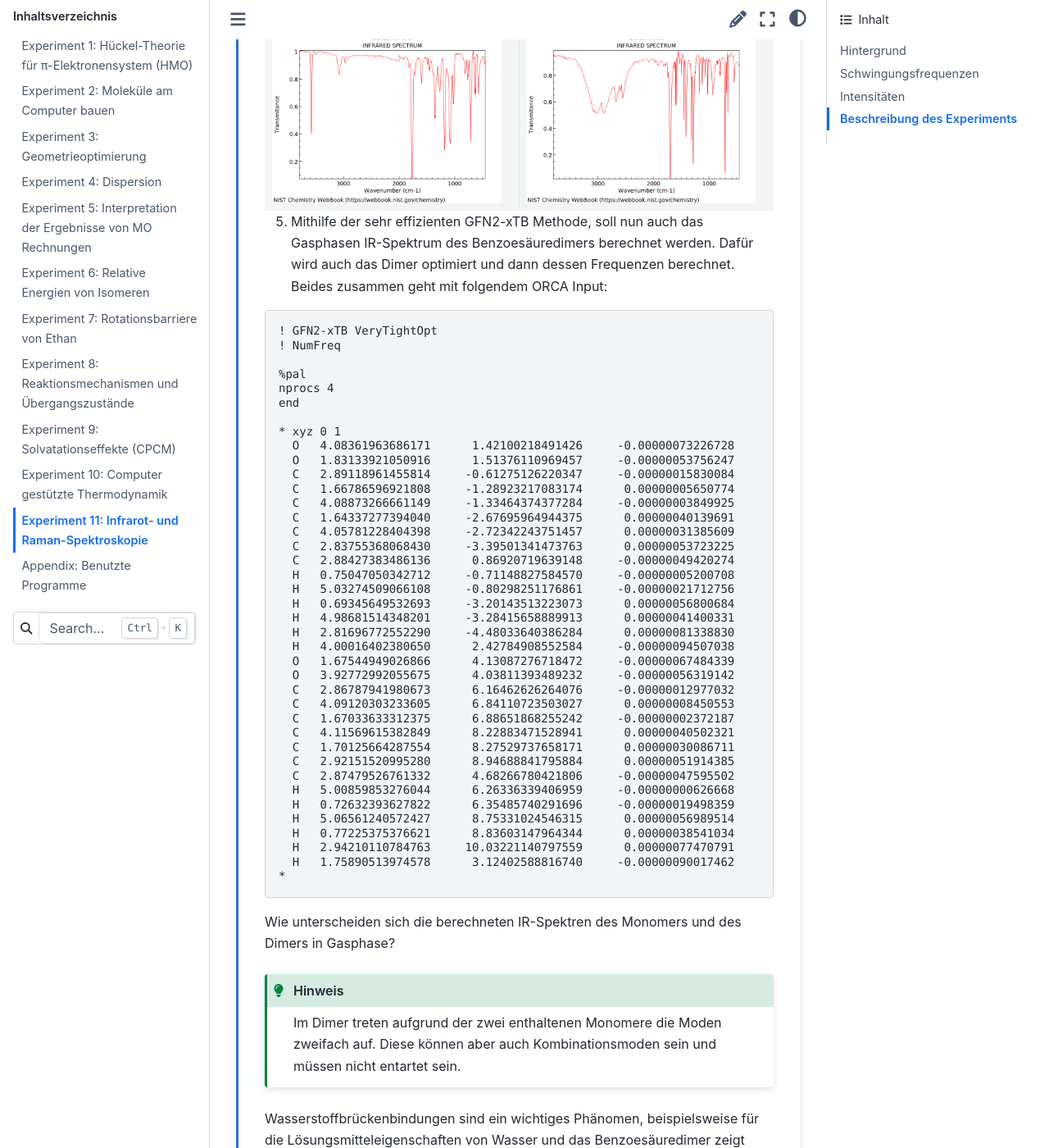
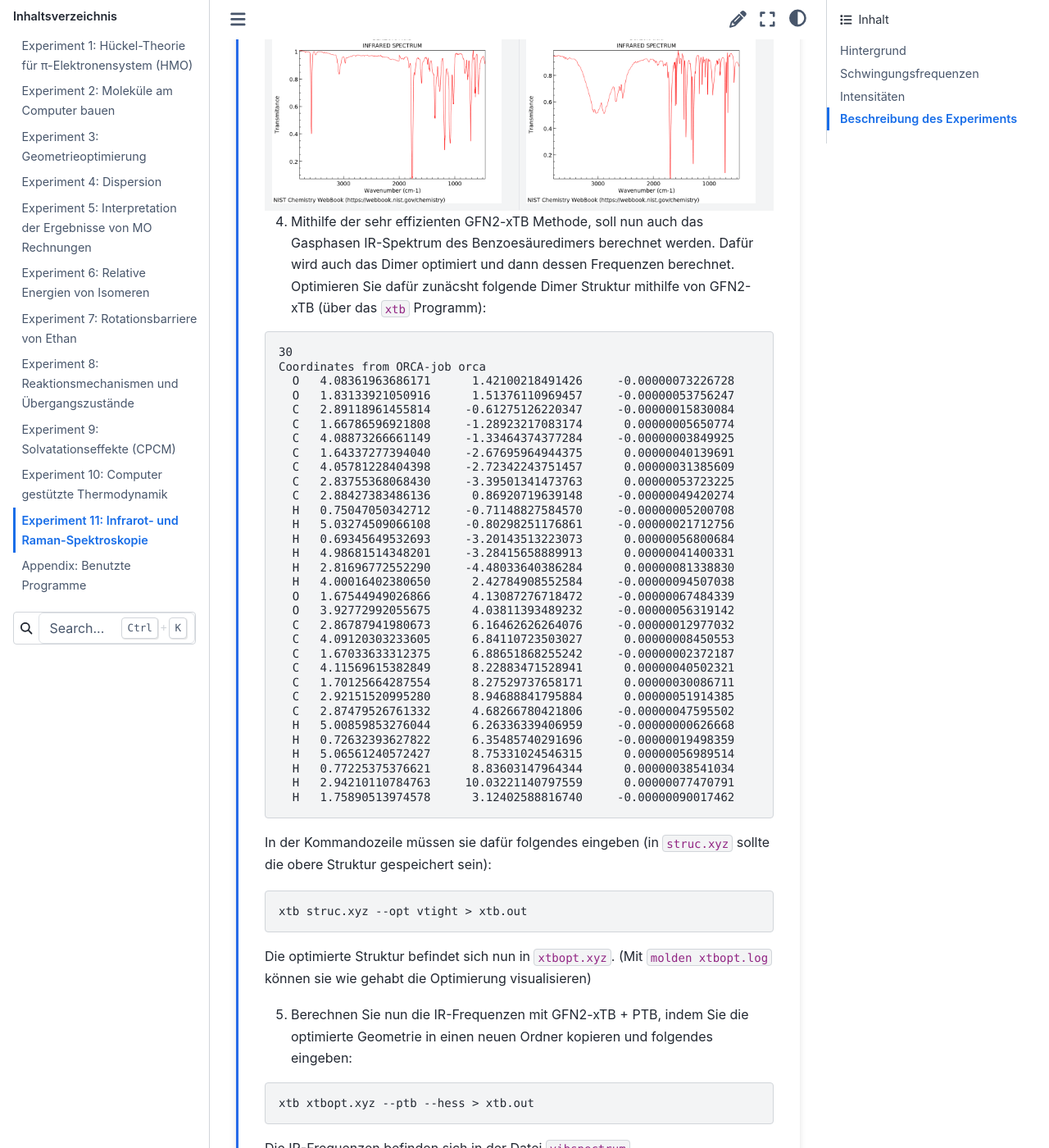
Before and after one commit to grimme-lab/bch616-teaching, a Sphinx documentation site: the page built from doc/ex11_ir_raman.rst, in a window 1280 px wide and 1400 px high, scrolled down 7530 px. Shown: the whole window at 82% size. Built offline with Sphinx 7.4.7 and the Sphinx Book theme 1.1.4, drawn with Linux system fonts in a browser that asks for light colours; some of the changed text lies outside the part shown.

Commit message:
Update ex11_ir_raman.rst
Adjusted the last exercises further, now xTB is used for Dimer opt and freq calculations.

```diff
--- a/doc/ex11_ir_raman.rst
+++ b/doc/ex11_ir_raman.rst
@@ -231,18 +231,12 @@ Beschreibung des Experiments
         +---------+---------+
 
 
-    5. Mithilfe der sehr effizienten GFN2-xTB Methode, soll nun auch das Gasphasen IR-Spektrum des Benzoesäuredimers berechnet werden. Dafür wird auch das Dimer optimiert und dann dessen Frequenzen berechnet. Beides zusammen geht mit folgendem ORCA Input:
+    4. Mithilfe der sehr effizienten GFN2-xTB Methode, soll nun auch das Gasphasen IR-Spektrum des Benzoesäuredimers berechnet werden. Dafür wird auch das Dimer optimiert und dann dessen Frequenzen berechnet. Optimieren Sie dafür zunäcsht folgende Dimer Struktur mithilfe von GFN2-xTB (über das ``xtb`` Programm):
 
     .. code-block:: none
 
-        ! GFN2-xTB VeryTightOpt
-        ! NumFreq
-
-        %pal
-        nprocs 4
-        end
-
-        * xyz 0 1
+        30
+        Coordinates from ORCA-job orca
           O   4.08361963686171      1.42100218491426     -0.00000073226728
           O   1.83133921050916      1.51376110969457     -0.00000053756247
           C   2.89118961455814     -0.61275126220347     -0.00000015830084
@@ -273,18 +267,40 @@ Beschreibung des Experiments
           H   0.77225375376621      8.83603147964344      0.00000038541034
           H   2.94210110784763     10.03221140797559      0.00000077470791
           H   1.75890513974578      3.12402588816740     -0.00000090017462
-        *
 
+    In der Kommandozeile müssen sie dafür folgendes eingeben (in ``struc.xyz`` sollte die obere Struktur gespeichert sein):
+
+    .. code-block:: none
+
+        xtb struc.xyz --opt vtight > xtb.out
+
+    Die optimierte Struktur befindet sich nun in ``xtbopt.xyz``. (Mit ``molden xtbopt.log`` können sie wie gehabt die Optimierung visualisieren)
+
+    5. Berechnen Sie nun die IR-Frequenzen mit GFN2-xTB + PTB, indem Sie die optimierte Geometrie in einen neuen Ordner kopieren und folgendes eingeben:
+
+    .. code-block:: none
+
+        xtb xtbopt.xyz --ptb --hess > xtb.out
+
+    Die IR-Frequenzen befinden sich in der Datei ``vibspectrum``.
+
+    6. Abschließend nutzen Sie folgenden Befehl um die IR-aktiven Moden aus dem ``vibspectrum`` in eine Daten Datei zu schreiben:
+
+    .. code-block:: none
+
+        nsm vibspectrum --plot --range 0.0 4000.0
+
+    Plotten Sie nun die erstelle ``plot.dat`` Datei mithilfe eines geeigneten Programms (Gnuplot, Excel, Libreofficecalc, ...)
     Wie unterscheiden sich die berechneten IR-Spektren des Monomers und des Dimers in Gasphase?
 
     .. hint::
 
-        Im Dimer treten aufgrund der zwei enthaltenen Monomere die Moden zweifach auf. Diese können aber auch Kombinationsmoden sein und müssen nicht entartet sein.
+      Im Dimer treten aufgrund der zwei enthaltenen Monomere die Moden zweifach auf. Diese können aber auch Kombinationsmoden sein und müssen nicht entartet sein.
 
 
     Wasserstoffbrückenbindungen sind ein wichtiges Phänomen, beispielsweise für die Lösungsmitteleigenschaften von Wasser und das Benzoesäuredimer zeigt deren substantiellen Einfluss auf das IR-Spektrum. Das wirft für die Modellierung von IR-Spektren in protischen Lösungsmitteln wie Wasser die Frage auf, ob die häufig verwendeten impliziten Lösungsmittelmodel wie CPCM ausreichen. Dazu soll im Folgenden der Effekt von weiteren umgebenden Benzoesäuremolekülen auf die Schwingungsfrequenzen implizit modelliert werden.
 
-    6. Modellieren Sie also nun ein Benzoesäuremonomer in der Umgebung von Benzoesäure mit dem impliziten Lösungsmittelmodel CPCM. Setzen Sie dafür die Dielektrizitätskonstante :math:`\varepsilon_0=8.94` der Wert von Benzoesäure. [#]_ Fügen Sie dazu den folgenden Block in der Inputdatei für die Optimierung und Frequenzrechnung hinzu:
+    7. Modellieren Sie also nun ein Benzoesäuremonomer in der Umgebung von Benzoesäure mit dem impliziten Lösungsmittelmodel CPCM. Setzen Sie dafür die Dielektrizitätskonstante :math:`\varepsilon_0=8.94` der Wert von Benzoesäure. [#]_ Nutzen Sie dafür wieder ORCA und die Inputs aus Punkt 2 dieser Aufgabe., wobei Sie den ``%cpcm`` Block in der Inputdatei für die Optimierung und Frequenzrechnung wie folgt anpassen:
 
     .. code-block:: none
         :linenos:
```
Also changed, not shown: other parts of doc/ex11_ir_raman.rst (+1 -1 lines).
